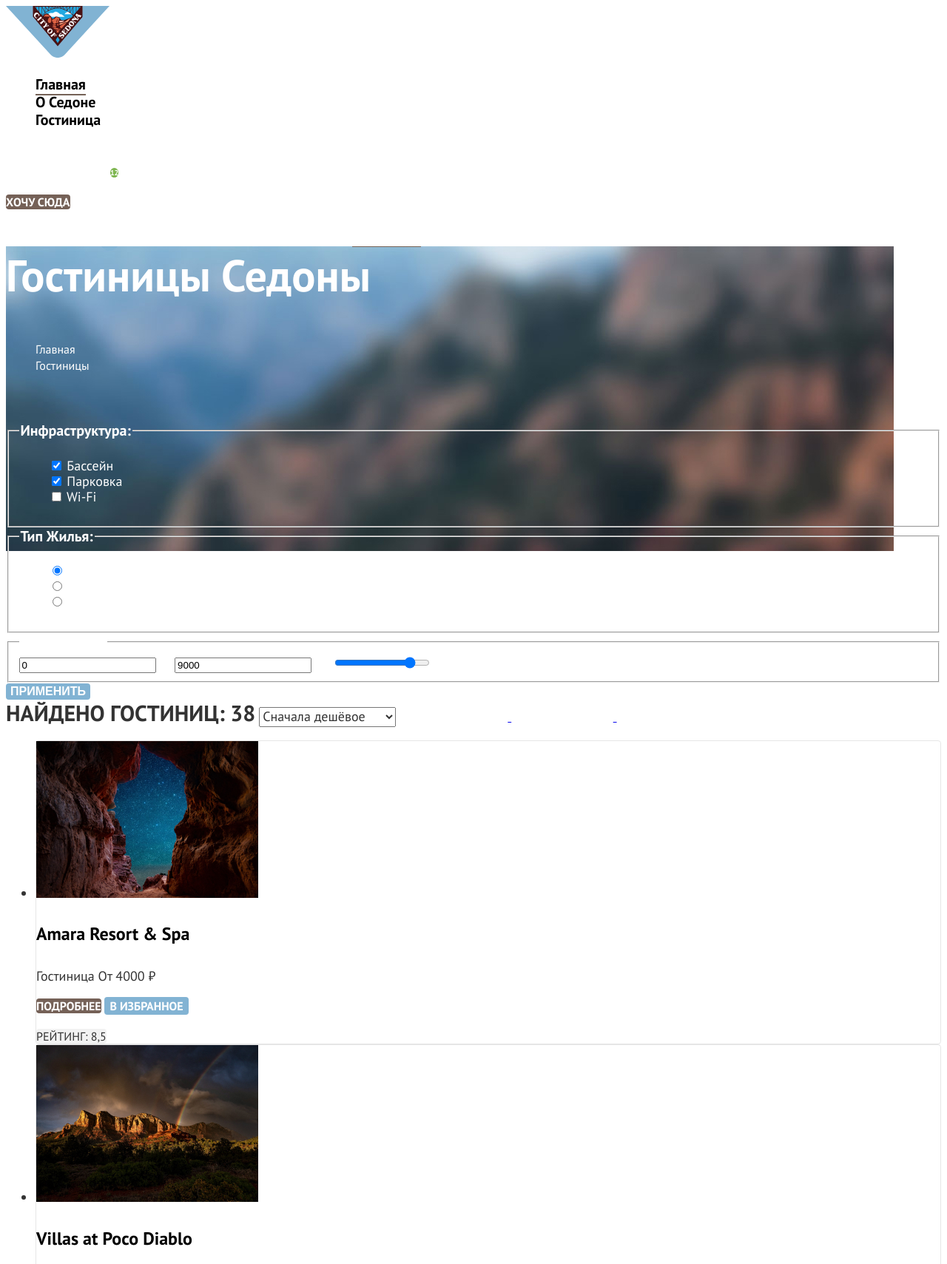
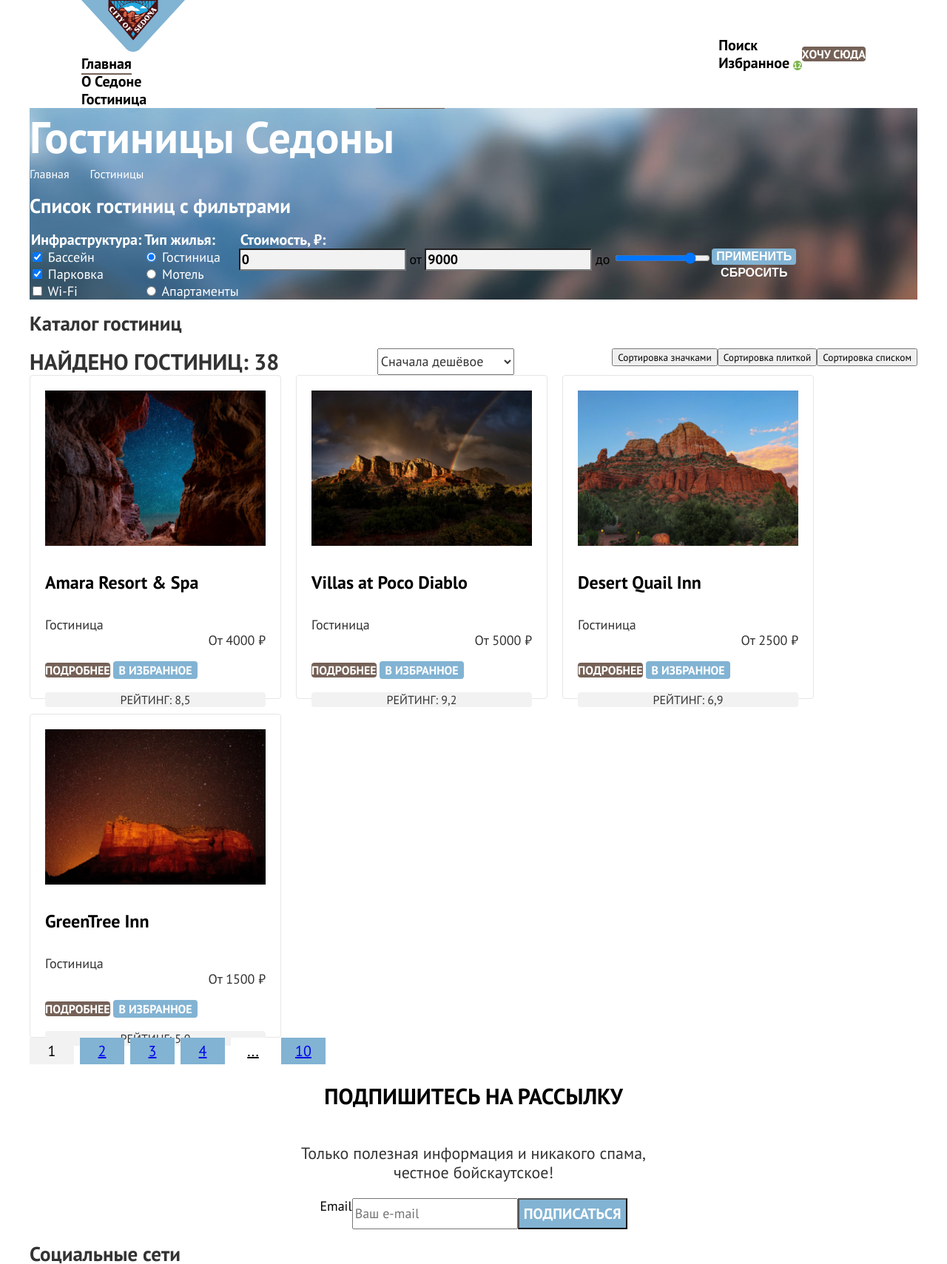
Before and after one commit to htmlacademy-htmlcss/1822099-sedona-36, a plain HTML site: page catalog.html in a window 1280 px wide. Shown: the top 1709 px of the page at 74% size. Drawn offline with Linux system fonts and the light colour scheme.

Commit message:
Сетки страниц на флексах

```diff
--- a/catalog.html
+++ b/catalog.html
@@ -42,7 +42,8 @@
       <a class="header-button" href="#">Хочу сюда</a>
     </header>
 
-    <main class="main-inner">
+    <main class="main-container">
+      <div class="page-container">
       <section class="inner-header">
         <h1 class="inner-header-title">Гостиницы Седоны</h1>
         <ol class="breadcrumbs">
@@ -122,29 +123,41 @@
               <input class="control-range-input" type="range" name="price-range" min="0" max="9000" value="7500">
             </label>
           </fieldset>
-
+          <div class="catalog-filter-control">
             <button class="control-button-submit" type="submit">Применить</button>
             <button class="control-button-reset" type="reset">Сбросить</button>
+          </div>
         </form>
       </section>
 
-      <section class="catalog" data-test="catalog">
+      <section class="catalog">
+        <h2 class="visually-hidden">Каталог гостиниц</h2>
+        <div class="catalog-header">
           <span class="search-result">Найдено гостиниц: 38</span>
-        <select class="select-control" aria-label="Сортировка">
-          <option value="cheap">Сначала дешёвое</option>
-          <option value="popular">Сначала популярное</option>
-          <option value="expensive">Сначала дорогое</option>
+          <select class="select-control" id="sorting" name="sorting">
+            <option class="sorting" value="cheap" selected>Сначала дешёвое</option>
+            <option class="sorting" value="popular">Сначала популярное</option>
+            <option class="sorting" value="expensive">Сначала дорогое</option>
           </select>
 
-        <a href="#" class="button button-light">
-          <span class="visually-hidden">Показать карточки</span>
-        </a>
-        <a href="#" class="button button-light">
-          <span class="visually-hidden">Показать столбец</span>
-        </a>
-        <a href="#" class="button button-light">
-          <span class="visually-hidden">Показать список</span>
-        </a>
+          <ol class="sorting-card-list">
+            <li class="sorting-card-item">
+              <button class="sorting-card-button" type="button">
+                <span class="visually-hidden">Сортировка значками</span>
+              </button>
+            </li>
+            <li class="sorting-card-item">
+              <button class="sorting-card-button" type="button">
+                <span class="visually-hidden">Сортировка плиткой</span>
+              </button>
+            </li>
+            <li class="sorting-card-item">
+              <button class="sorting-card-button" type="button">
+                <span class="visually-hidden">Сортировка списком</span>
+              </button>
+            </li>
+          </ol>
+        </div>
 
         <ul class="product-list">
           <li class="product-card">
@@ -201,6 +214,7 @@
           </li>
         </ul>
 
+        <div class="pagination-catalog">
           <ol class="pagination">
             <li class="pagination-item">
               <a class="pagination-link pagination-link-current">1</a>
@@ -221,8 +235,10 @@
               <a class="pagination-link" href="#">10</a>
             </li>
           </ol>
+        </div>
       </section>
-    </main>
+
+
 
 
 
@@ -231,10 +247,13 @@
         <p class="subscribe-text-catalog">Только полезная информация и никакого спама,<br>честное бойскаутское!</p>
         <form class="subscribe-form" action="https://echo.htmlacademy.ru/" method="post">
           <label class="visually-hidden" for="subscribe-email">Email</label>
-        <input class="field" type="email" id="subscribe-email" name="subscribe-email" placeholder="Ваш e-mail" required>
+          <input class="field" type="email" id="subscribe-email" name="subscribe-email" placeholder="Ваш e-mail"
+            required>
           <button class="button subscribe-button" type="submit">Подписаться</button>
         </form>
       </section>
+      </div>
+    </main>
 
     <footer class="page-footer">
       <section class="footer-contacts">
--- a/styles/styles.css
+++ b/styles/styles.css
@@ -16,7 +16,16 @@
 
 /* Общие стили */
 
+html {
+  height: 100%;
+}
+
 body {
+  min-width: 1280px;
+  margin: 0 auto;
+  display: flex;
+  flex-direction: column;
+  min-height: 100%;
   font-family: "PT Sans", Arial, sans-serif;
   font-style: normal;
   font-weight: 400;
@@ -34,11 +43,37 @@ img {
 
 /* Стили header */
 
+.page-header {
+  width: 1200px;
+  display: flex;
+  justify-content: space-between;
+  align-items: center;
+  margin: 0 auto;
+  padding: 0 70px;
+  box-sizing: border-box;
+}
+
+.logo {
+  z-index: 0;
+}
+
+.navigation {
+  justify-content: flex-start;
+}
+
 .navigation-list {
+  max-width: 339px;
   font-weight: 700;
   font-size: 20px;
   line-height: 24px;
   list-style: none;
+  margin: 0;
+  padding: 0;
+}
+
+.navigation-user {
+  max-width: 370px;
+  margin-left: auto;
 }
 
 .navigation-link {
@@ -74,12 +109,34 @@ img {
 /* Стили main */
 
 .hero {
-  background-color: #FFFFFF;
-  background: url(../images/index-background.jpg) no-repeat,
-    url(../images/hero-vector.svg) no-repeat;
+  height: 485px;
+  display: flex;
+  justify-content: center;
+  background-color: #D9EAF2;
+  background: url(../images/hero-vector.svg) left bottom no-repeat,
+    url(../images/index-background.jpg) no-repeat;
+  background-size: contain, auto;
 }
 
+.main-container {
+  flex-grow: 1;
+}
+
+.page-container {
+  width: 1200px;
+  margin: 0 auto;
+}
+
+
 /* Стили для Блока Причины */
+
+.advantages {
+  width: 1200px;
+  display: flex;
+  flex-direction: column;
+  margin: 0;
+  padding: 0;
+}
 
 .advantages-title {
   font-weight: 700;
@@ -98,7 +155,26 @@ img {
 }
 
 .advantages-list {
+  display: flex;
+  flex-wrap: wrap;
+  justify-content: flex-start;
+  margin: 0;
+  padding: 0;
   list-style: none;
+
+}
+
+.advantages-item {
+  width: 400px;
+  display: flex;
+  flex-direction: column;
+  justify-content: center;
+}
+
+.wrapper-card {
+  display: flex;
+  flex-direction: column;
+  justify-content: center;
 }
 
 .advantages-subtitle {
@@ -114,7 +190,13 @@ img {
   text-align: center;
 }
 
+.reverse-card {
+  flex-direction: row-reverse;
+}
+
 .bg-city {
+  width: 1200px;
+  flex-direction: row;
   background: #82B3D3;
 }
 
@@ -131,6 +213,14 @@ img {
 }
 
 /* Блок Сервис */
+
+.services {
+  display: flex;
+  flex-direction: column;
+  justify-content: center;
+  margin: 0;
+  padding: 0;
+}
 
 .services-header-title {
   font-weight: 700;
@@ -149,10 +239,19 @@ img {
 }
 
 .services-list {
+  display: flex;
+  flex-wrap: wrap;
+  justify-content: flex-start;
+  margin: 0;
+  padding: 0;
   list-style: none;
 }
 
 .services-item {
+  width: 400px;
+  display: flex;
+  flex-direction: column;
+  justify-content: center;
   text-align: center;
 }
 
@@ -178,6 +277,12 @@ img {
 
 /* Блок Поиска */
 
+.search {
+  display: flex;
+  flex-direction: column;
+  align-items: center;
+}
+
 .search-heading {
   font-weight: 700;
   font-size: 30px;
@@ -195,10 +300,9 @@ img {
 }
 
 .button-search {
-  font-weight: 700;
+  width: 376px;
   font-size: 20px;
   line-height: 36px;
-  display: flex;
   align-items: center;
   text-align: center;
   text-transform: uppercase;
@@ -211,8 +315,10 @@ img {
 /*Блок подписки на рассылку */
 
 .subscribe {
+  display: flex;
+  flex-direction: column;
+  justify-content: center;
   color: #FFFFFF;
-  background-color: #ffffff;
   background: url(../images/subscribe.png) no-repeat;
 }
 
@@ -228,6 +334,11 @@ img {
   font-size: 22px;
   line-height: 26px;
   text-align: center;
+}
+
+.subscribe-form {
+  display: flex;
+  margin: 0 auto;
 }
 
 .field {
@@ -253,7 +364,16 @@ img {
 
 /* Подвал */
 
+.page-footer {
+  width: 1200px;
+  margin: 0 auto;
+  display: flex;
+  justify-content: space-between;
+}
+
 .footer-social-list {
+  width: 142px;
+  display: flex;
   list-style: none;
 }
 
@@ -275,6 +395,8 @@ img {
 /* Каталог */
 
 .inner-header {
+  display: flex;
+  flex-direction: column;
   background: url(../images/background-catalog.jpg);
   background-repeat: no-repeat;
   background-color: #FFFFFF;
@@ -285,10 +407,18 @@ img {
   font-weight: 700;
   font-size: 60px;
   line-height: 78px;
+  margin: 0;
 }
 
 .breadcrumbs {
+  display: flex;
+  margin: 0;
+  padding: 0;
   list-style: none;
+}
+
+.breadcrumbs-item {
+  margin-right: 28px;
 }
 
 .breadcrumbs-link {
@@ -301,15 +431,59 @@ color: #FFFFFF;
   text-decoration: none;
 }
 
-.catalog-filter-list {
-  list-style: none;
+.catalog-filter {
+  display: flex;
+}
+
+.catalog-filter-group {
+  margin: 0;
+  padding: 0;
+  border: none;
 }
 
 .catalog-filter-title {
   font-weight: 700;
   font-size: 20px;
   line-height: 24px;
-  text-transform: capitalize;
+  font-style: normal;
+}
+
+.catalog-filter-list {
+  display: flex;
+  flex-direction: column;
+  justify-content: center;
+  margin: 0;
+  padding: 0;
+  list-style: none;
+}
+
+.control {
+  font-weight: 400;
+  font-size: 18px;
+  line-height: 23px;
+}
+
+.control-input {
+  font-family: "PT Sans";
+  font-style: normal;
+  font-weight: 700;
+  font-size: 18px;
+  line-height: 24px;
+  color: #000000;
+  background-color: #F2F2F2;
+}
+
+.control-label-input {
+  font-size: 18px;
+  line-height: 24px;
+  text-align: right;
+  color: #000000;
+}
+
+.catalog-filter-control {
+  display: flex;
+  flex-direction: column;
+  justify-content: center;
 }
 
 .control-button-submit {
@@ -337,19 +511,17 @@ text-decoration: none;
   background-color: rgba(0, 0, 0, 0);
 }
 
-.subscribe-text-catalog {
-  font-family: 'PT Sans';
-  font-style: normal;
-  font-weight: 400;
-  font-size: 22px;
-  line-height: 26px;
-  text-align: center;
-  color: #333333;
+/* Каталог гостиниц */
 
+.catalog {
+  display: flex;
+  flex-direction: column;
 }
 
-
-/* Каталог гостиниц */
+.catalog-header {
+  display: flex;
+  justify-content: space-between;
+}
 
 .search-result {
   font-weight: 700;
@@ -368,9 +540,46 @@ text-decoration: none;
 
 }
 
+.sorting {
+  font-family: "PT Sans";
+  font-style: normal;
+  font-weight: 400;
+  font-size: 18px;
+  line-height: 21px;
+  color: #333333;
+}
+
+.sorting-card-button {
+  font-family: "PT Sans";
+}
+
+.sorting-card-list {
+  display: flex;
+  margin: 0;
+  padding: 0;
+  list-style: none;
+}
+
+.product-list {
+  display: flex;
+  flex-wrap: wrap;
+  justify-content: flex-start;
+  gap: 20px;
+  margin: 0;
+  padding: 0;
+  list-style: none;
+}
+
 .product-card {
+  width: 340px;
+  height: 438px;
+  display: flex;
+  flex-direction: column;
+  margin: 0;
+  padding: 20px;
   border: 1px solid #E6E6E6;
   border-radius: 4px;
+  box-sizing: border-box;
 }
 
 .product-card-link {
@@ -429,20 +638,27 @@ text-decoration: none;
 
 /* Пагинация */
 
+.pagination{
+  display: flex;
+  margin: 0;
+  padding: 0;
+  list-style: none;
+}
+
 .pagination-item {
+  display: flex;
+  margin-right: 8px;
   list-style: none;
 }
 
 .pagination-link {
-  font-weight: 700;
+  width: 60px;
+  display: flex;
+  justify-content: center;
+  align-items: center;
   font-size: 20px;
   line-height: 36px;
-  text-align: center;
-  text-transform: uppercase;
-  color: #ffffff;
   background-color: #82B3D3;
-  border-radius: 4px;
-  text-decoration: none;
 }
 
 .pagination-link-current {
@@ -460,7 +676,17 @@ text-decoration: none;
   background-image: none;
 }
 
-.visually-hidden {
+.subscribe-text-catalog {
+  font-family: 'PT Sans';
+  font-style: normal;
+  font-weight: 400;
+  font-size: 22px;
+  line-height: 26px;
+  text-align: center;
+  color: #333333;
+
+}
+
+/* .visually-hidden {
   visibility: hidden;
-text-decoration: none;
-}
+} */
```
Also changed, not shown: index.html (+20 -10 lines). Lines whose indentation alone changed are shown as unchanged.
